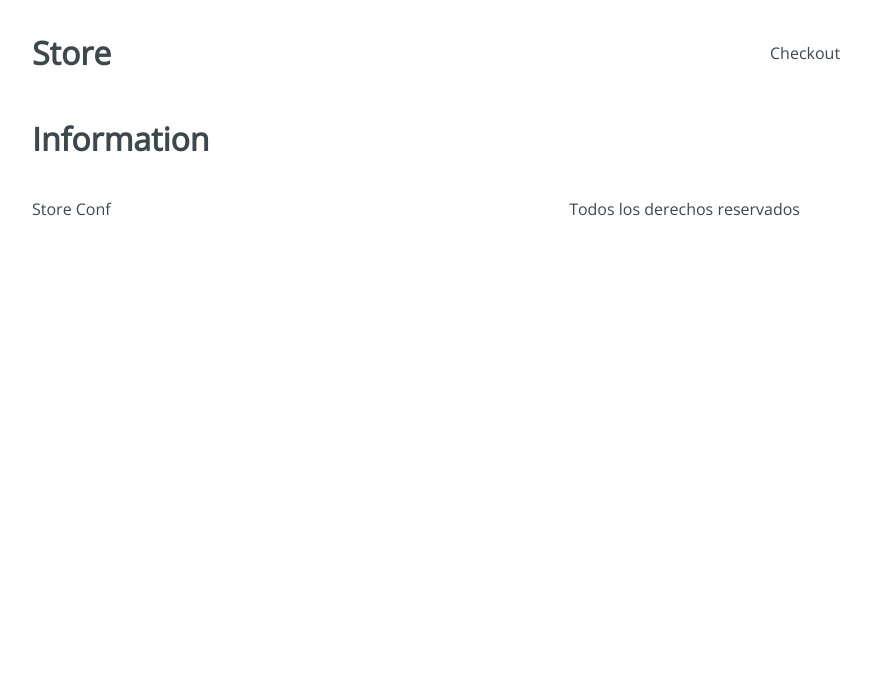
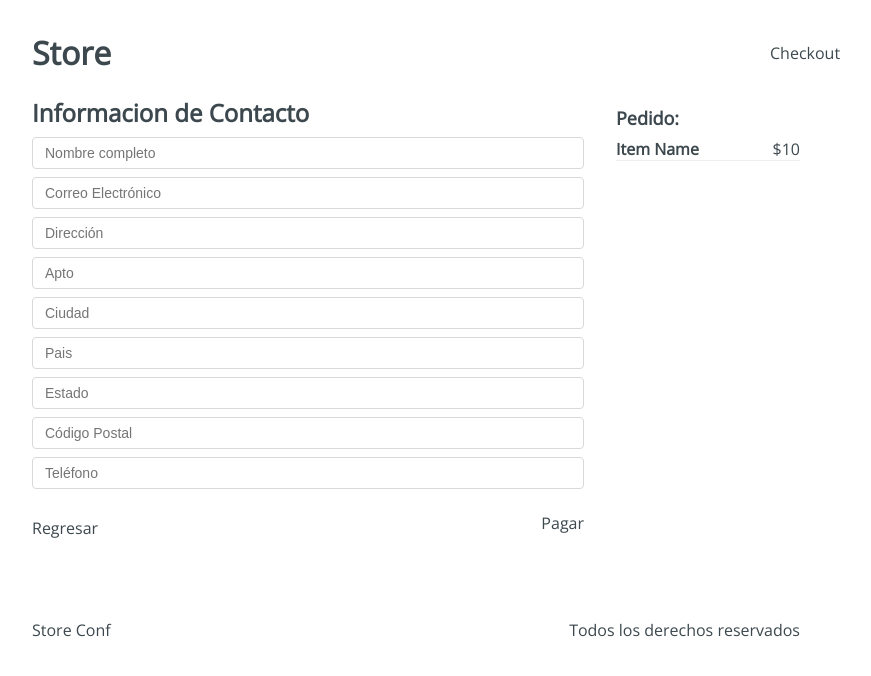
Before and after one commit to santiagoMoreno73/react-store, a React app: page /checkout/information in a window 1280 px wide. Shown: the top 676 px of the page, without its empty margins (224-1095 px from the left). Built offline with nearby package versions, Linux system fonts and the light colour scheme.

Commit message:
Add Form checkout and Information

```diff
--- a/src/containers/Checkout.jsx
+++ b/src/containers/Checkout.jsx
@@ -1,9 +1,25 @@
 import React from "react";
+
+// css
+import "../styles/components/Checkout.css";
 
 const Checkout = () => {
   return (
-    <div>
-      <h1>Checkout</h1>
+    <div className="Checkout">
+      <div className="Checkout-content">
+        <h3>Lista de Pedidos:</h3>
+        <div className="Checkout-item">
+          <div className="Checkout-element">
+            <h4>Item name</h4>
+            <span>$18</span>
+          </div>
+          <button type="button">Eliminar</button>
+        </div>
+      </div>
+      <div className="Checkout-sidebar">
+        <h3>Precio Total: $10</h3>
+        <button type="button">Continuar pedido</button>
+      </div>
     </div>
   );
 };
--- a/src/containers/Information.jsx
+++ b/src/containers/Information.jsx
@@ -1,9 +1,42 @@
 import React from "react";
+
+// css
+import "../styles/components/Information.css";
 
 const Information = () => {
   return (
-    <div>
-      <h1>Information</h1>
+    <div className="Information">
+      <div className="Information-content">
+        <div className="Information-head">
+          <h2>Informacion de Contacto</h2>
+        </div>
+        <div className="Information-form">
+          <form action="">
+            <input type="text" placeholder="Nombre completo" name="name" />
+            <input type="text" placeholder="Correo Electrónico" name="email" />
+            <input type="text" placeholder="Dirección" name="address" />
+            <input type="text" placeholder="Apto" name="apto" />
+            <input type="text" placeholder="Ciudad" name="city" />
+            <input type="text" placeholder="Pais" name="country" />
+            <input type="text" placeholder="Estado" name="state" />
+            <input type="text" placeholder="Código Postal" name="cp" />
+            <input type="text" placeholder="Teléfono" name="phone" />
+          </form>
+        </div>
+        <div className="Information-buttons">
+          <div className="Information-back">Regresar</div>
+          <div className="Information-next">Pagar</div>
+        </div>
+      </div>
+      <div className="Information-sidebar">
+        <h3>Pedido:</h3>
+        <div className="Information-item">
+          <div className="Information-element">
+            <h4>Item Name</h4>
+            <span>$10</span>
+          </div>
+        </div>
+      </div>
     </div>
   );
 };
```
